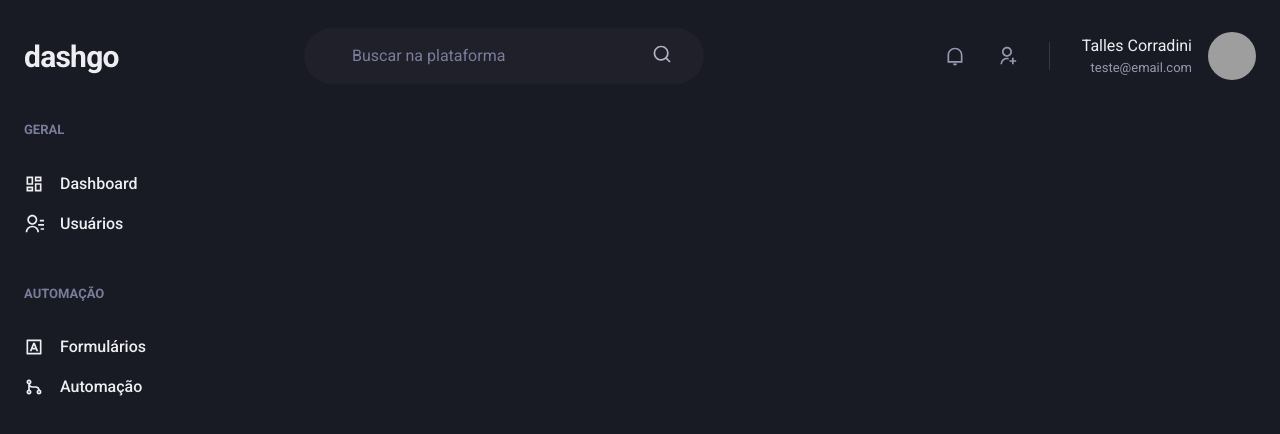
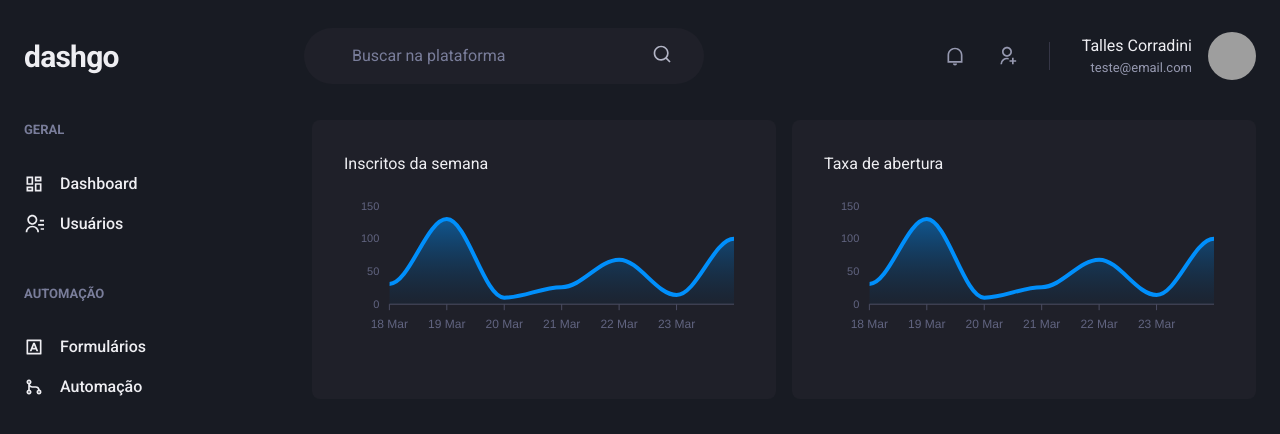
Before and after one commit to tallescorradini/ignite-react-dashgo, a Next.js app: page /dashboard in a window 1280 px wide. Shown: the top 434 px of the page. Built offline with nearby package versions, Linux system fonts and the light colour scheme; grey boxes are pictures that could not be loaded.

Commit message:
feat(Dashboard): add charts

```diff
--- a/package.json
+++ b/package.json
@@ -13,9 +13,11 @@
     "@chakra-ui/react": "^2.2.1",
     "@emotion/react": "^11.9.0",
     "@emotion/styled": "^11.8.1",
+    "apexcharts": "^3.35.3",
     "framer-motion": "^6.3.11",
     "next": "12.1.6",
     "react": "18.1.0",
+    "react-apexcharts": "^1.4.0",
     "react-dom": "18.1.0",
     "react-icons": "^4.4.0"
   },
--- a/src/pages/dashboard.tsx
+++ b/src/pages/dashboard.tsx
@@ -1,6 +1,60 @@
-import { Flex } from "@chakra-ui/react";
+import { Box, Flex, SimpleGrid, Text } from "@chakra-ui/react";
 import { Header } from "../components/Header";
 import { Sidebar } from "../components/Sidebar";
+import dynamic from "next/dynamic";
+import { theme } from "../styles/theme";
+
+const Chart = dynamic(() => import("react-apexcharts"), {
+  ssr: false,
+});
+
+const options = {
+  chart: {
+    toolbar: {
+      show: false,
+    },
+    zoom: {
+      enabled: false,
+    },
+    foreColor: theme.colors.gray[500],
+  },
+  grid: { show: false },
+  dataLabels: {
+    enabled: false,
+  },
+  tooltip: {
+    enabled: false,
+  },
+  xaxis: {
+    type: "datetime" as const,
+    axisBorder: {
+      color: theme.colors.gray[600],
+    },
+    axisTicks: {
+      color: theme.colors.gray[600],
+    },
+    categories: [
+      "2021-03-18T00:00:00.000Z",
+      "2021-03-19T00:00:00.000Z",
+      "2021-03-20T00:00:00.000Z",
+      "2021-03-21T00:00:00.000Z",
+      "2021-03-22T00:00:00.000Z",
+      "2021-03-23T00:00:00.000Z",
+      "2021-03-24T00:00:00.000Z",
+    ],
+  },
+  fill: {
+    opacity: 0.3,
+    type: "gradient",
+    gradient: {
+      shade: "dark",
+      opacityFrom: 0.7,
+      opacityTo: 0.3,
+    },
+  },
+};
+
+const series = [{ name: "series1", data: [31, 130, 10, 26, 68, 14, 100] }];
 
 export default function Dashboard() {
   return (
@@ -9,6 +63,17 @@
 
       <Flex w="100%" my="6" maxWidth={1480} mx="auto" px="6">
         <Sidebar />
+
+        <SimpleGrid flex="1" gap="4" minChildWidth="320px">
+          <Box p="8" bg="gray.800" borderRadius={8} pb="4">
+            <Text>Inscritos da semana</Text>
+            <Chart options={options} series={series} type="area" height={160} />
+          </Box>
+          <Box p="8" bg="gray.800" borderRadius={8}>
+            <Text>Taxa de abertura</Text>
+            <Chart options={options} series={series} type="area" height={160} />
+          </Box>
+        </SimpleGrid>
       </Flex>
     </Flex>
   );
```
Also changed, not shown: 1 other file (tests, documents, lock files or other folders).
